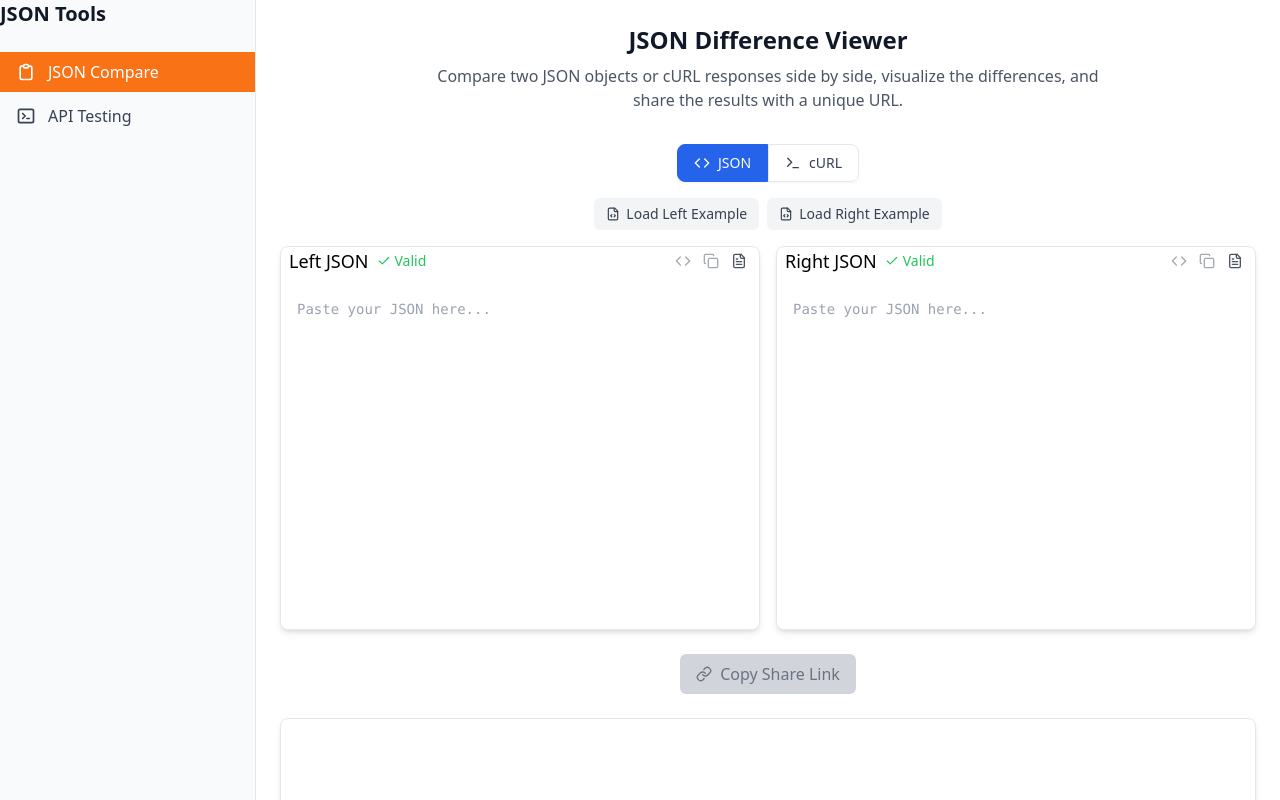
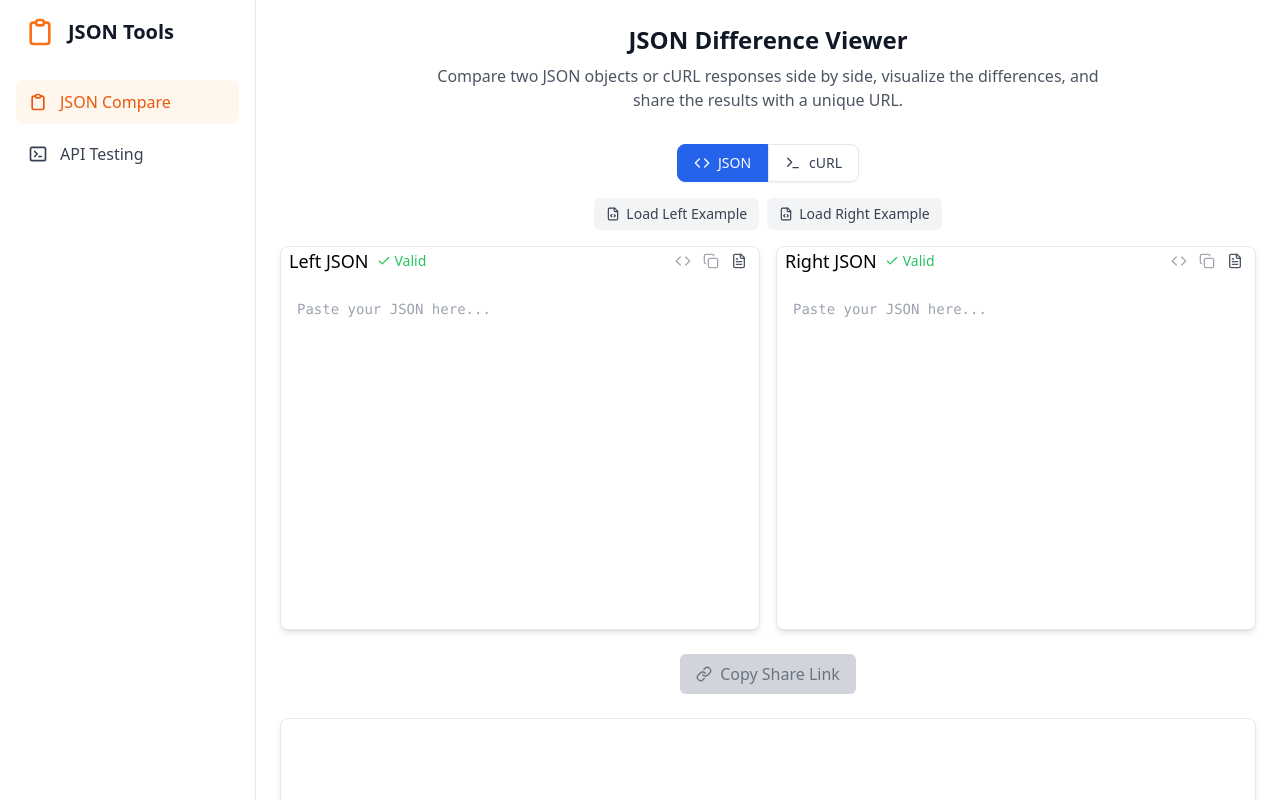
Before and after one commit to RequestLaboratory/requestlab, a React (Vite) app: page / in a window 1280 px wide. Built offline with nearby package versions, Linux system fonts and the light colour scheme.

Commit message:
sidebar fix

```diff
--- a/src/App.tsx
+++ b/src/App.tsx
@@ -139,6 +139,7 @@ function App() {
   const handleMouseEnter = () => {
     if (hoverTimeout) {
       clearTimeout(hoverTimeout);
+      setHoverTimeout(null);
     }
     setIsSidebarExpanded(true);
   };
@@ -146,7 +147,7 @@ function App() {
   const handleMouseLeave = () => {
     const timeout = setTimeout(() => {
       setIsSidebarExpanded(false);
-    }, 300); // Add a delay before collapsing
+    }, 500); // Increased delay to 500ms
     setHoverTimeout(timeout);
   };
 
@@ -165,31 +166,44 @@ function App() {
       <div
         className={`relative transition-all duration-300 ease-in-out ${
           isSidebarExpanded ? 'w-64' : 'w-14'
-        } border-r border-gray-200 dark:border-gray-700 bg-gray-50 dark:bg-gray-800 flex flex-col`}
+        } border-r border-gray-200 dark:border-gray-700 bg-white dark:bg-gray-800 flex flex-col`}
         onMouseEnter={handleMouseEnter}
         onMouseLeave={handleMouseLeave}
       >
         <div className={`flex flex-col h-full ${
-          isSidebarExpanded ? 'p-0' : 'px-0 py-4'
+          isSidebarExpanded ? 'p-4' : 'px-0 py-4'
         }`}>
-          <h1 className={`text-xl font-bold text-gray-900 dark:text-white mb-6 transition-opacity duration-300 ${
-            isSidebarExpanded ? 'opacity-100' : 'opacity-0 h-0'
+          <div className={`flex items-center mb-8 ${
+            isSidebarExpanded ? 'px-2' : 'justify-center'
           }`}>
-            JSON Tools
-          </h1>
-          <nav className="flex flex-col space-y-1">
+            <svg
+              className="w-8 h-8 text-orange-500"
+              fill="none"
+              stroke="currentColor"
+              viewBox="0 0 24 24"
+            >
+              <path strokeLinecap="round" strokeLinejoin="round" strokeWidth={2} d="M9 5H7a2 2 0 00-2 2v12a2 2 0 002 2h10a2 2 0 002-2V7a2 2 0 00-2-2h-2M9 5a2 2 0 002 2h2a2 2 0 002-2M9 5a2 2 0 012-2h2a2 2 0 012 2" />
+            </svg>
+            <h1 className={`ml-3 text-xl font-bold text-gray-900 dark:text-white transition-all duration-300 ${
+              isSidebarExpanded ? 'opacity-100' : 'opacity-0 w-0'
+            }`}>
+              JSON Tools
+            </h1>
+          </div>
+
+          <nav className="flex flex-col space-y-2">
             <button
               onClick={() => setActivePage('compare')}
-              className={`group relative flex items-center ${
-                isSidebarExpanded ? 'px-4 py-2' : 'p-2'
+              className={`group relative flex items-center rounded-lg ${
+                isSidebarExpanded ? 'px-3 py-2.5' : 'p-2.5'
               } ${
                 activePage === 'compare'
-                  ? 'bg-orange-500 text-white'
-                  : 'text-gray-700 dark:text-gray-300 hover:bg-gray-100 dark:hover:bg-gray-700'
-              }`}
+                  ? 'bg-orange-50 dark:bg-orange-900/20 text-orange-600 dark:text-orange-400'
+                  : 'text-gray-700 dark:text-gray-300 hover:bg-gray-50 dark:hover:bg-gray-700/50'
+              } transition-colors duration-200`}
             >
               <div className={`flex items-center ${
-                isSidebarExpanded ? 'w-full' : 'w-10 h-10 justify-center'
+                isSidebarExpanded ? 'w-full' : 'w-9 h-9 justify-center'
               }`}>
                 <svg
                   className={`w-5 h-5 ${
@@ -201,30 +215,31 @@ function App() {
                 >
                   <path strokeLinecap="round" strokeLinejoin="round" strokeWidth={2} d="M9 5H7a2 2 0 00-2 2v12a2 2 0 002 2h10a2 2 0 002-2V7a2 2 0 00-2-2h-2M9 5a2 2 0 002 2h2a2 2 0 002-2M9 5a2 2 0 012-2h2a2 2 0 012 2" />
                 </svg>
-                <span className={`ml-3 transition-all duration-300 whitespace-nowrap ${
+                <span className={`ml-3 font-medium transition-all duration-300 whitespace-nowrap ${
                   isSidebarExpanded ? 'opacity-100' : 'opacity-0 w-0'
                 }`}>
                   JSON Compare
                 </span>
               </div>
               {!isSidebarExpanded && (
-                <div className="absolute left-full ml-2 px-2 py-1 bg-gray-900 text-white text-sm rounded opacity-0 group-hover:opacity-100 transition-opacity duration-200 whitespace-nowrap">
+                <div className="absolute left-full ml-2 px-2 py-1 bg-gray-900 text-white text-sm rounded opacity-0 group-hover:opacity-100 transition-opacity duration-200 whitespace-nowrap z-50">
                   JSON Compare
                 </div>
               )}
             </button>
+
             <button
               onClick={() => setActivePage('api-testing')}
-              className={`group relative flex items-center ${
-                isSidebarExpanded ? 'px-4 py-2' : 'p-2'
+              className={`group relative flex items-center rounded-lg ${
+                isSidebarExpanded ? 'px-3 py-2.5' : 'p-2.5'
               } ${
                 activePage === 'api-testing'
-                  ? 'bg-orange-500 text-white'
-                  : 'text-gray-700 dark:text-gray-300 hover:bg-gray-100 dark:hover:bg-gray-700'
-              }`}
+                  ? 'bg-orange-50 dark:bg-orange-900/20 text-orange-600 dark:text-orange-400'
+                  : 'text-gray-700 dark:text-gray-300 hover:bg-gray-50 dark:hover:bg-gray-700/50'
+              } transition-colors duration-200`}
             >
               <div className={`flex items-center ${
-                isSidebarExpanded ? 'w-full' : 'w-10 h-10 justify-center'
+                isSidebarExpanded ? 'w-full' : 'w-9 h-9 justify-center'
               }`}>
                 <svg
                   className={`w-5 h-5 ${
@@ -236,14 +251,14 @@ function App() {
                 >
                   <path strokeLinecap="round" strokeLinejoin="round" strokeWidth={2} d="M8 9l3 3-3 3m5 0h3M5 20h14a2 2 0 002-2V6a2 2 0 00-2-2H5a2 2 0 00-2 2v12a2 2 0 002 2z" />
                 </svg>
-                <span className={`ml-3 transition-all duration-300 whitespace-nowrap ${
+                <span className={`ml-3 font-medium transition-all duration-300 whitespace-nowrap ${
                   isSidebarExpanded ? 'opacity-100' : 'opacity-0 w-0'
                 }`}>
                   API Testing
                 </span>
               </div>
               {!isSidebarExpanded && (
-                <div className="absolute left-full ml-2 px-2 py-1 bg-gray-900 text-white text-sm rounded opacity-0 group-hover:opacity-100 transition-opacity duration-200 whitespace-nowrap">
+                <div className="absolute left-full ml-2 px-2 py-1 bg-gray-900 text-white text-sm rounded opacity-0 group-hover:opacity-100 transition-opacity duration-200 whitespace-nowrap z-50">
                   API Testing
                 </div>
               )}
```
